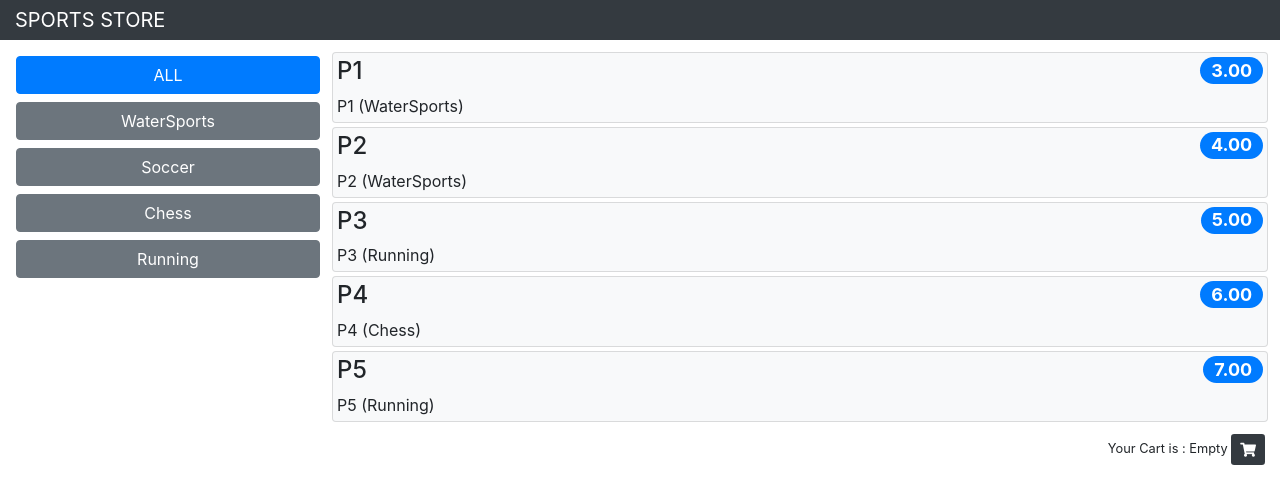
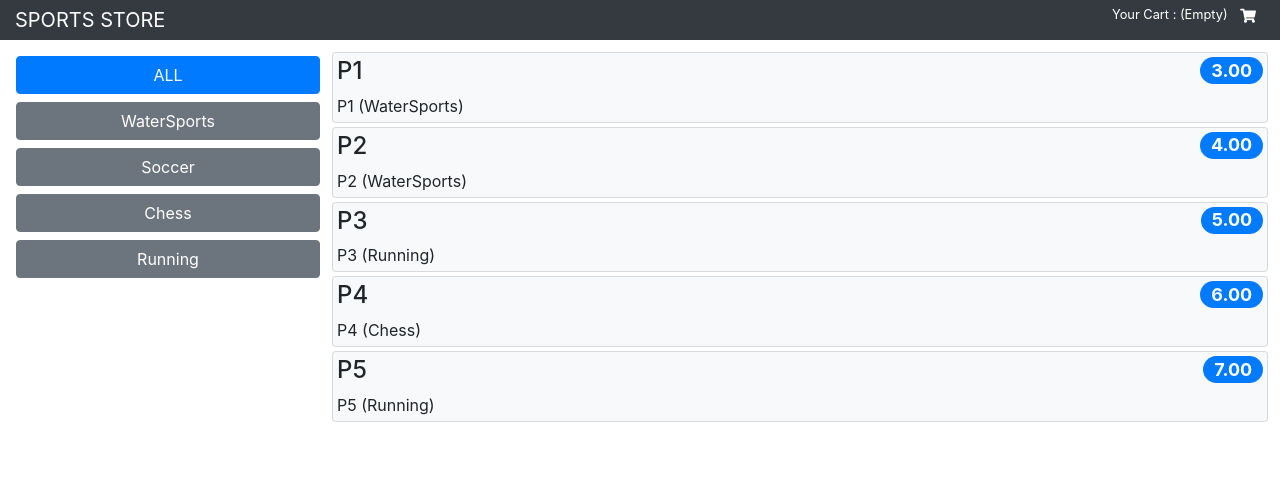
Before and after one commit to HgSon/React16, a React (Create React App) app in the folder sportstore-16/: page /shop/products in a window 1280 px wide. Shown: the top 504 px of the page. Built offline with nearby package versions, Linux system fonts and the light colour scheme.

Commit message:
카트 요약 수정

```diff
--- a/sportstore-16/src/shop/CartSummary.js
+++ b/sportstore-16/src/shop/CartSummary.js
@@ -5,9 +5,9 @@ export class CartSummary extends Component {
 
 	getSummary = () => {
 		if (this.props.cartItems > 0) {
-			return <span>{ this.props.cartItems } item(s), ${ this.props.cartPrice }</span>
+			return <span>{ this.props.cartItems } item(s), ${ this.props.cartPrice.toFixed(2) }</span>
 		} else {
-			return <span>Your Cart is : Empty </span>
+			return <span>Your Cart : (Empty) </span>
 		}
 	}
 
@@ -22,7 +22,7 @@ export class CartSummary extends Component {
 				<small>
 					{ this.getSummary() }
 					<Link to="/shop/cart" className={ this.getLinkClasses() }>
-						<i className="fa fa-shopping-cart"></i>
+						<i className="fa fa-shopping-cart"/>
 					</Link>
 				</small>
 			</div>
--- a/sportstore-16/src/shop/Shop.js
+++ b/sportstore-16/src/shop/Shop.js
@@ -1,8 +1,4 @@
 import React, {Component} from "react";
-import {Provider} from "react-redux";
-import {SportsStoreDataStore} from "../data/DataStore";
-import {BrowserRouter as Router, Route, Redirect, Switch} from "react-router-dom";
-import {ShopConnector} from "./ShopConnector";
 import {CategoryNavigation} from "./CategoryNavigation";
 import {ProductList} from "./ProductList";
 import {CartSummary} from "./CartSummary";
@@ -13,6 +9,7 @@ export class Shop extends Component {
 			<div className="row">
 				<div className="col bg-dark text-white">
 					<div className="navbar-brand">SPORTS STORE</div>
+					<CartSummary {...this.props} />
 				</div>
 			</div>
 			<div className="row">
@@ -23,6 +20,5 @@ export class Shop extends Component {
 					<ProductList products={ this.props.products } />
 				</div>
 			</div>
-			<CartSummary {...this.props} />
 		</div>
 }
```
